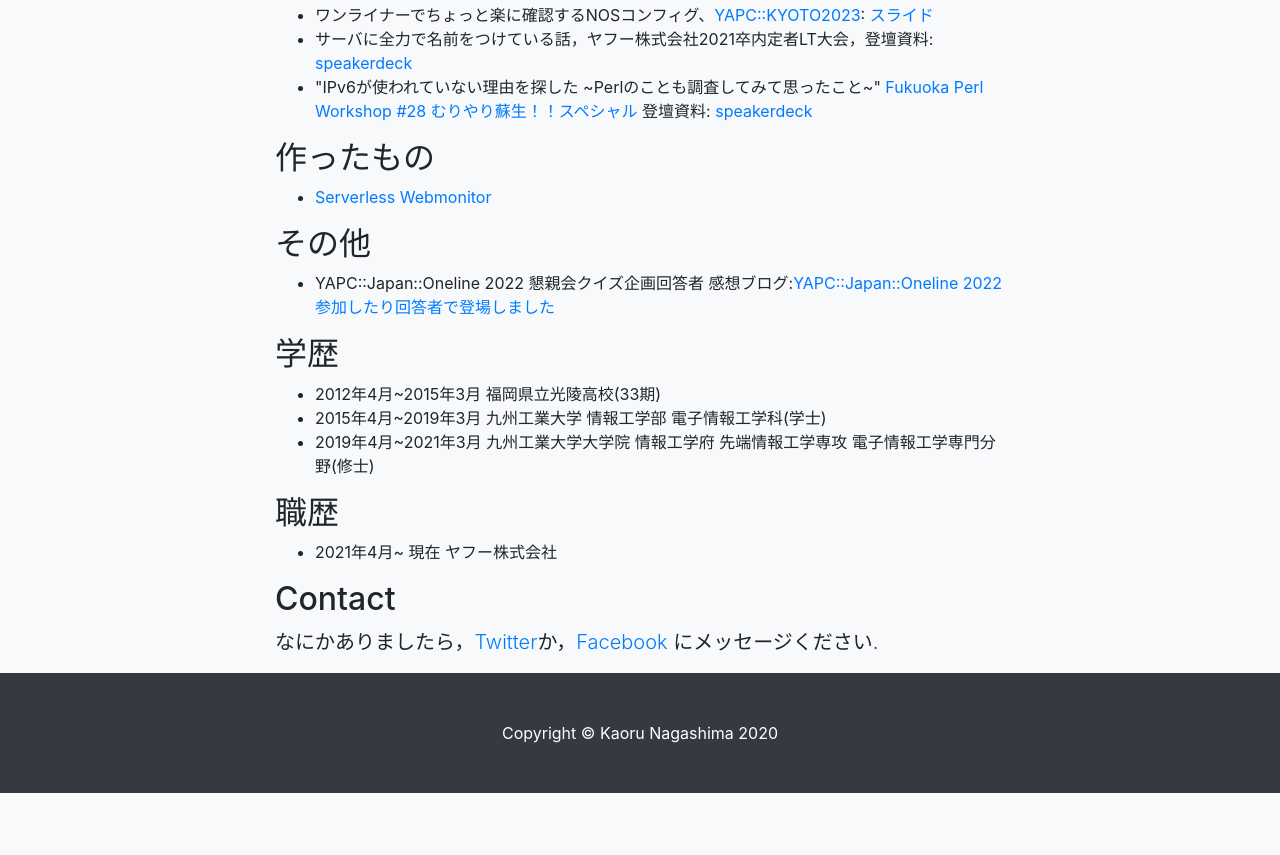
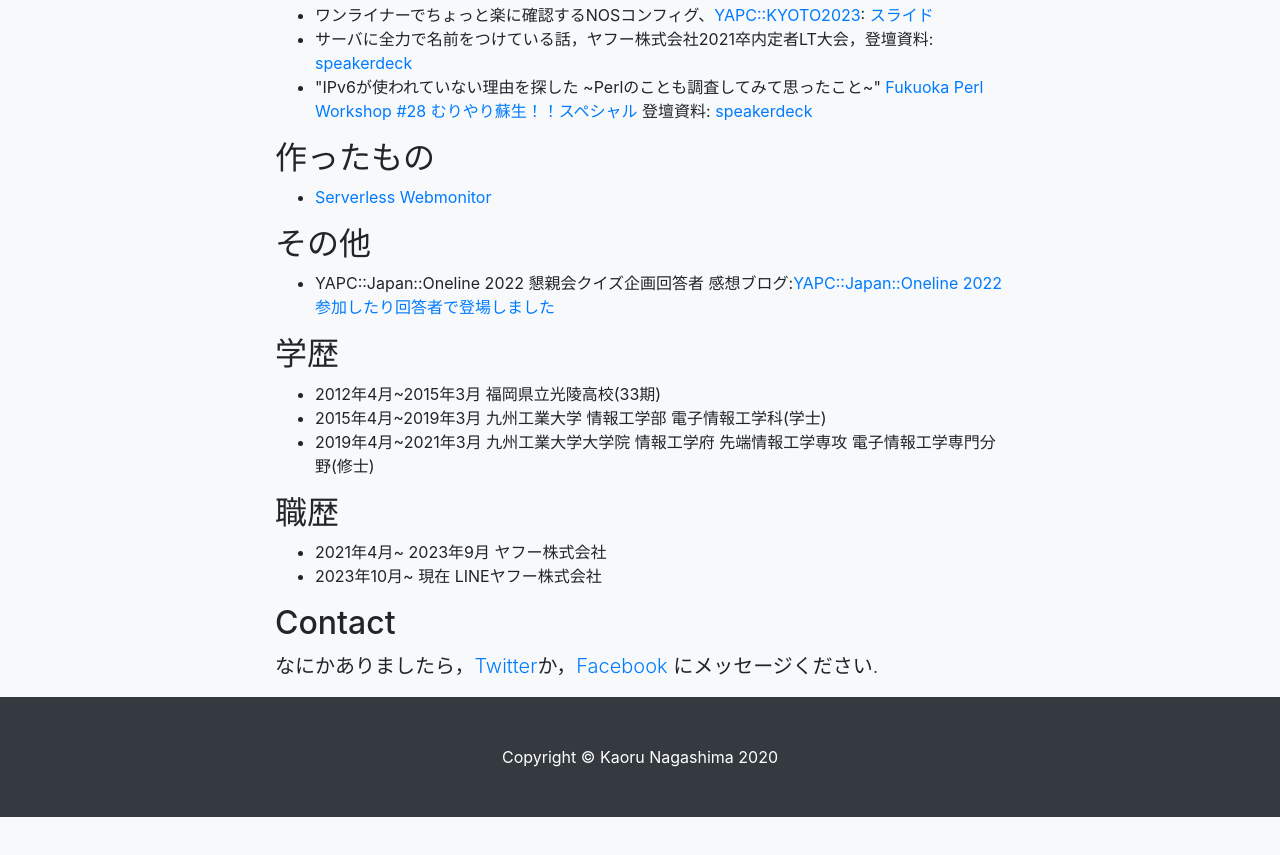
Before and after one commit to nkchan/nkchan.github.io, a website with bundled scripts: page index.html in a window 1280 px wide. Shown: the part 1551-2406 px from the top of the page. Built offline with nearby package versions, Linux system fonts and the light colour scheme.

Commit message:
finish yj, add ly corp

```diff
--- a/index.html
+++ b/index.html
@@ -132,7 +132,8 @@
           </ul>
           <h2>職歴</h2>
 		  <ul>
-            <li>2021年4月~ 現在 ヤフー株式会社</li>
+            <li>2021年4月~ 2023年9月 ヤフー株式会社</li>
+            <li>2023年10月~ 現在 LINEヤフー株式会社</li>
           </ul>
         </div>
       </div>
```
